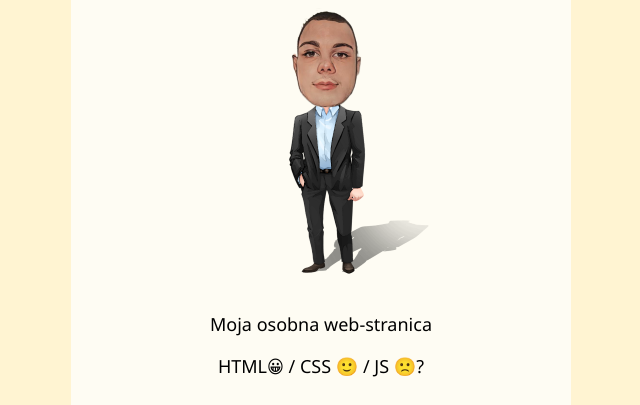
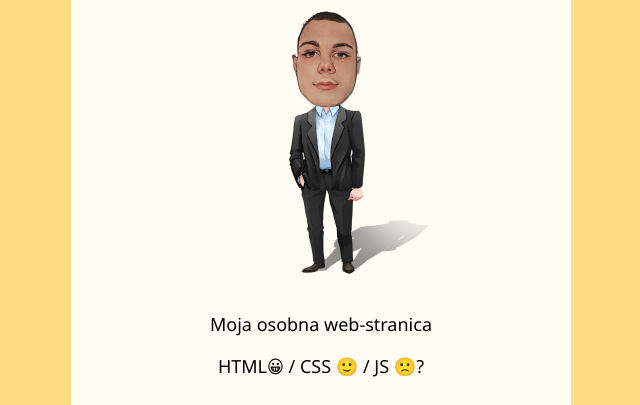
Before and after one commit to pavlovicantonio/pavlovicantonio.github.io, a plain HTML site: page index.html in a window 1280 px wide. Shown: the part 144-549 px from the top of the page, without its empty margins (319-959 px from the left). Drawn offline with nearby package versions, Linux system fonts and the light colour scheme.

Commit message:
Promjena pozadinske boje

```diff
--- a/index.css
+++ b/index.css
@@ -1,5 +1,5 @@
 body {
-    background-color: #FFF4D2;
+    background-color: #FFDD83;
 }
 
 .container-1 {
```
